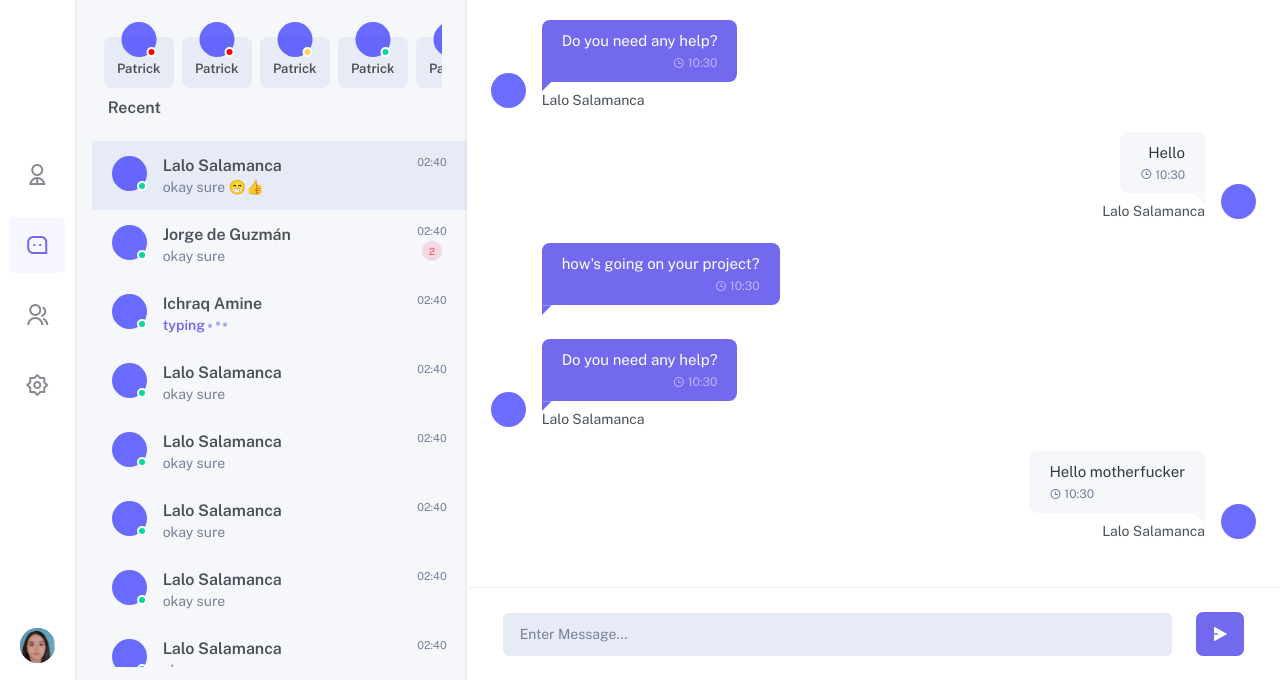
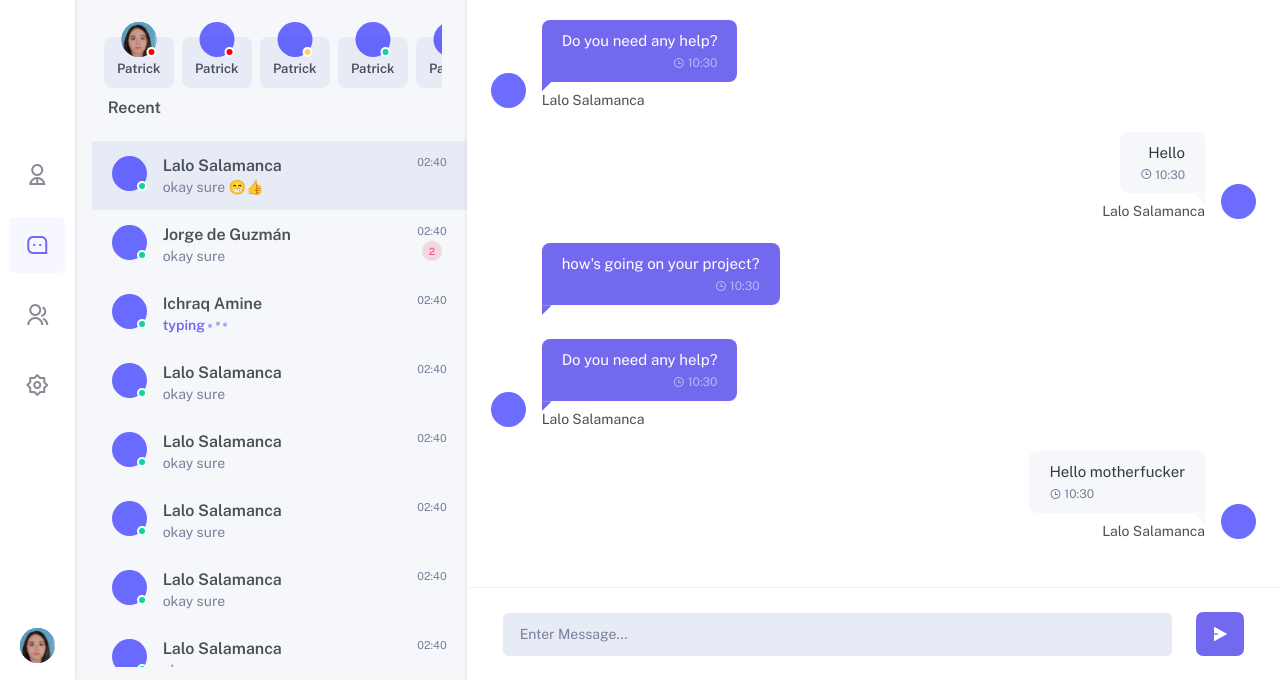
Before and after one commit to aodevv/tayti-chat, a website: page index.html in a window 1280 px wide. Shown: the part 120-800 px from the top of the page. Drawn offline with nearby package versions, Linux system fonts and the light colour scheme.

Commit message:
minor fixes

```diff
--- a/index.html
+++ b/index.html
@@ -72,6 +72,9 @@
                             <li class="user-carousel__wrapper">
                                 <div class="user-carousel__thumbnail">
                                     <div class="user-thumbnail">
+                                        <div class="thumbnail-container">
+                                            <img src="img/ichraq.jpg" alt="">
+                                        </div>
                                         <span class="user-thumbnail__status"></span>
                                     </div>
                                 </div>
--- a/sass/components/_thumbnail.scss
+++ b/sass/components/_thumbnail.scss
@@ -5,7 +5,7 @@
   border-radius: 2rem;
   position: relative;
 
-  &__status{
+  &__status {
     position: absolute;
     width: 1rem;
     height: 1rem;
@@ -15,30 +15,28 @@
     right: 0;
     z-index: 2;
     border: 2px solid white;
-
   }
 
-  .thumbnail-container{
+  .thumbnail-container {
     width: 3.5rem;
     height: 3.5rem;
     border-radius: 50%;
     overflow: hidden;
     position: relative;
     //background-color: violet;
-    img{
+    img {
       position: absolute;
+      left: 0;
       width: 3.5rem;
       //visibility: hidden;
     }
   }
-
-
 }
 
-.online{
+.online {
   background-color: $color-online;
 }
 
-.away{
+.away {
   background-color: $color-away;
 }
```
Also changed, not shown: css/style.css, 1 other file.
